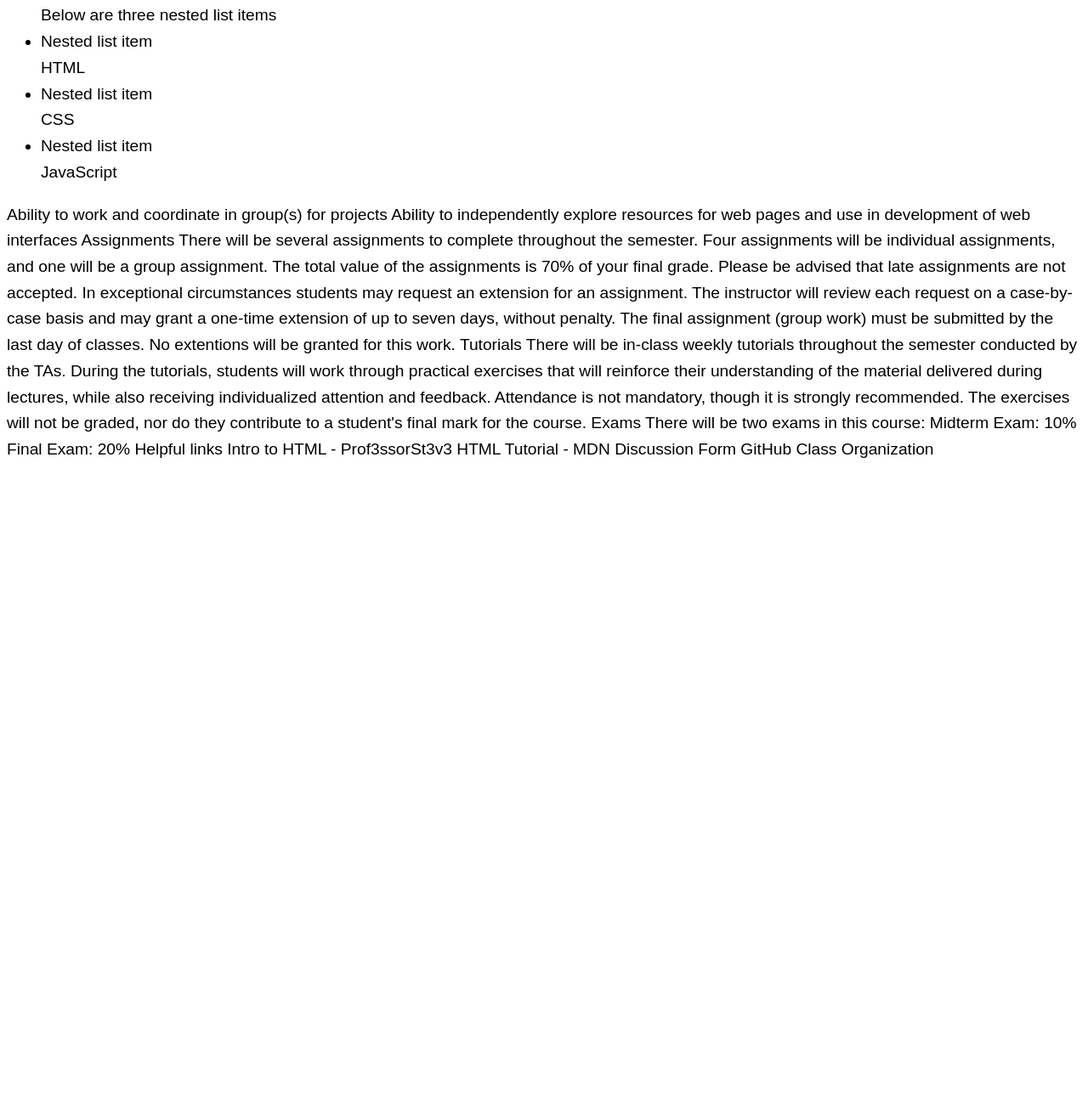
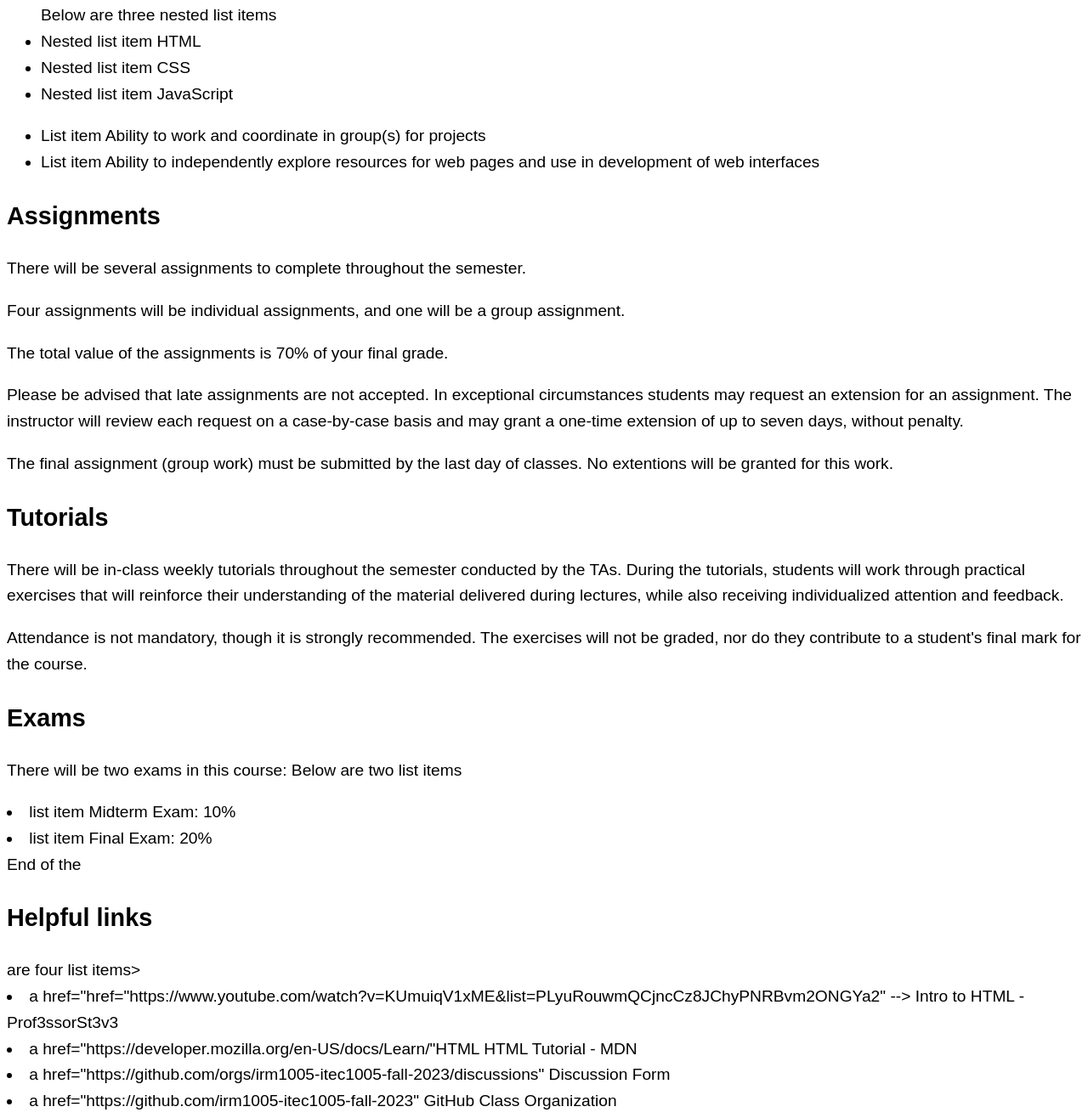
Before and after one commit to irm1005-itec1005-fall-2023/tutorial-exercise-01-Davinaingabire, a plain HTML site: page index.html in a window 1280 px wide. Shown: the part 284-1600 px from the top of the page at 85% size. Before the commit the page ends 837 px from the top, so only its background shows below. Drawn offline with Linux system fonts and the light colour scheme.

Commit message:
first try

```diff
--- a/index.html
+++ b/index.html
@@ -45,88 +45,89 @@
     <Below are three list items>
     Ability to develop web interfaces using following technologies
     <ul> Below are three nested list items
-    <li> Nested list item </li>
-    HTML
-    <li> Nested list item </li >
-    CSS
-    <li> Nested list item </li>
-    JavaScript
+    <li> Nested list item
+    HTML</li>
+    <li> Nested list item
+    CSS </li>
+    <li> Nested list item
+    JavaScript</li>
     <!-- End of nested list items -->
     </ul>
-    <!-- List item -->
-    Ability to work and coordinate in group(s) for projects
-    <!-- List item -->
+    <ul>
+    <li>List item
+    Ability to work and coordinate in group(s) for projects</li>
+    <li>List item
     Ability to independently explore resources for web pages and use in
-    development of web interfaces
-    <!-- End of the ul -->
+    development of web interfaces</li>
+    </ul>
 
-    <!-- h2 -->
-    Assignments
+    <h2>
+    Assignments </h2>
 
-    <!-- p -->
-    There will be several assignments to complete throughout the semester.
+    <p>
+    There will be several assignments to complete throughout the semester.</p>
 
-    <!-- p -->
+    <p>
     Four assignments will be individual assignments, and one will be a group
-    assignment.
+    assignment.</p>
 
-    <!-- p -->
-    The total value of the assignments is 70% of your final grade.
+    <p>
+    The total value of the assignments is 70% of your final grade.</p>
 
-    <!-- p -->
+    <p>
     Please be advised that late assignments are not accepted. In exceptional
     circumstances students may request an extension for an assignment. The
     instructor will review each request on a case-by-case basis and may grant a
-    one-time extension of up to seven days, without penalty.
+    one-time extension of up to seven days, without penalty.</p>
 
-    <!-- p -->
+    <p>
     The final assignment (group work) must be submitted by the last day of
-    classes. No extentions will be granted for this work.
+    classes. No extentions will be granted for this work.</p>
 
-    <!-- h2 -->
-    Tutorials
+    <h2>
+    Tutorials </h2>
 
-    <!-- p -->
+    <p>
     <!-- abbr around the word TAs -->
     There will be in-class weekly tutorials throughout the semester conducted by
     the TAs. During the tutorials, students will work through practical
     exercises that will reinforce their understanding of the material delivered
-    during lectures, while also receiving individualized attention and feedback.
+    during lectures, while also receiving individualized attention and feedback.</p>
 
-    <!-- p -->
+    <p>
     Attendance is not mandatory, though it is strongly recommended. The
     exercises will not be graded, nor do they contribute to a student's final
-    mark for the course.
+    mark for the course. </p>
 
-    <!-- h2 -->
-    Exams
+    <h2>
+    Exams</h2>
 
-    <!-- p -->
+    <p>
     There will be two exams in this course:
 
-    <!-- Below are two list items -->
-    <!-- list item -->
-    Midterm Exam: 10%
-    <!-- list item -->
-    Final Exam: 20%
-    <!-- End of the ul -->
+    <lu>Below are two list items
+    <li>list item
+    Midterm Exam: 10%</li>
+    <li>list item
+    Final Exam: 20%</li>
+     End of the </ul>
 
-    <!-- h2 -->
-    Helpful links
+    <h2>
+    Helpful links</h2>
+<lu>
+    <Below>are four list items></Below>
+    <li>a href="href="https://www.youtube.com/watch?v=KUmuiqV1xME&list=PLyuRouwmQCjncCz8JChyPNRBvm2ONGYa2"  -->
+    Intro to HTML - Prof3ssorSt3v3 </li>
 
-    <!-- Below are four list items -->
-    <!-- a href="href="https://www.youtube.com/watch?v=KUmuiqV1xME&list=PLyuRouwmQCjncCz8JChyPNRBvm2ONGYa2"  -->
-    Intro to HTML - Prof3ssorSt3v3
+    <li> a href="https://developer.mozilla.org/en-US/docs/Learn/"HTML
+    HTML Tutorial - MDN</li>
 
-    <!-- a href="https://developer.mozilla.org/en-US/docs/Learn/"HTML -->
-    HTML Tutorial - MDN
+    <li>a href="https://github.com/orgs/irm1005-itec1005-fall-2023/discussions"
+    Discussion Form</li>
 
-    <!-- a href="https://github.com/orgs/irm1005-itec1005-fall-2023/discussions" -->
-    Discussion Form
+    <li> a href="https://github.com/irm1005-itec1005-fall-2023"
+    GitHub Class Organization</li>
 
-    <!-- a href="https://github.com/irm1005-itec1005-fall-2023" -->
-    GitHub Class Organization
+</ul>
 
-    <!-- End of the ul -->
-  </body>
 </html>
```
